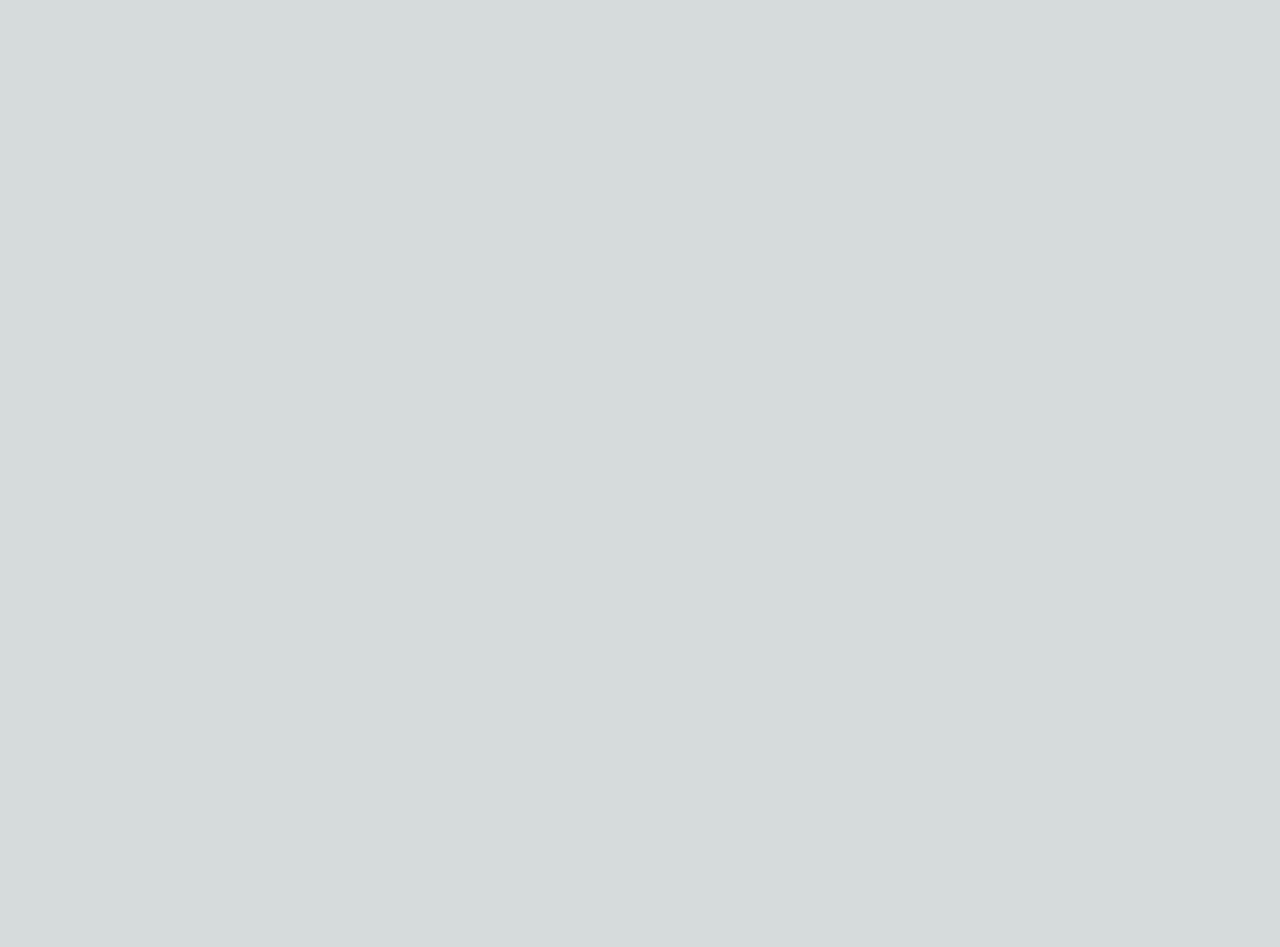
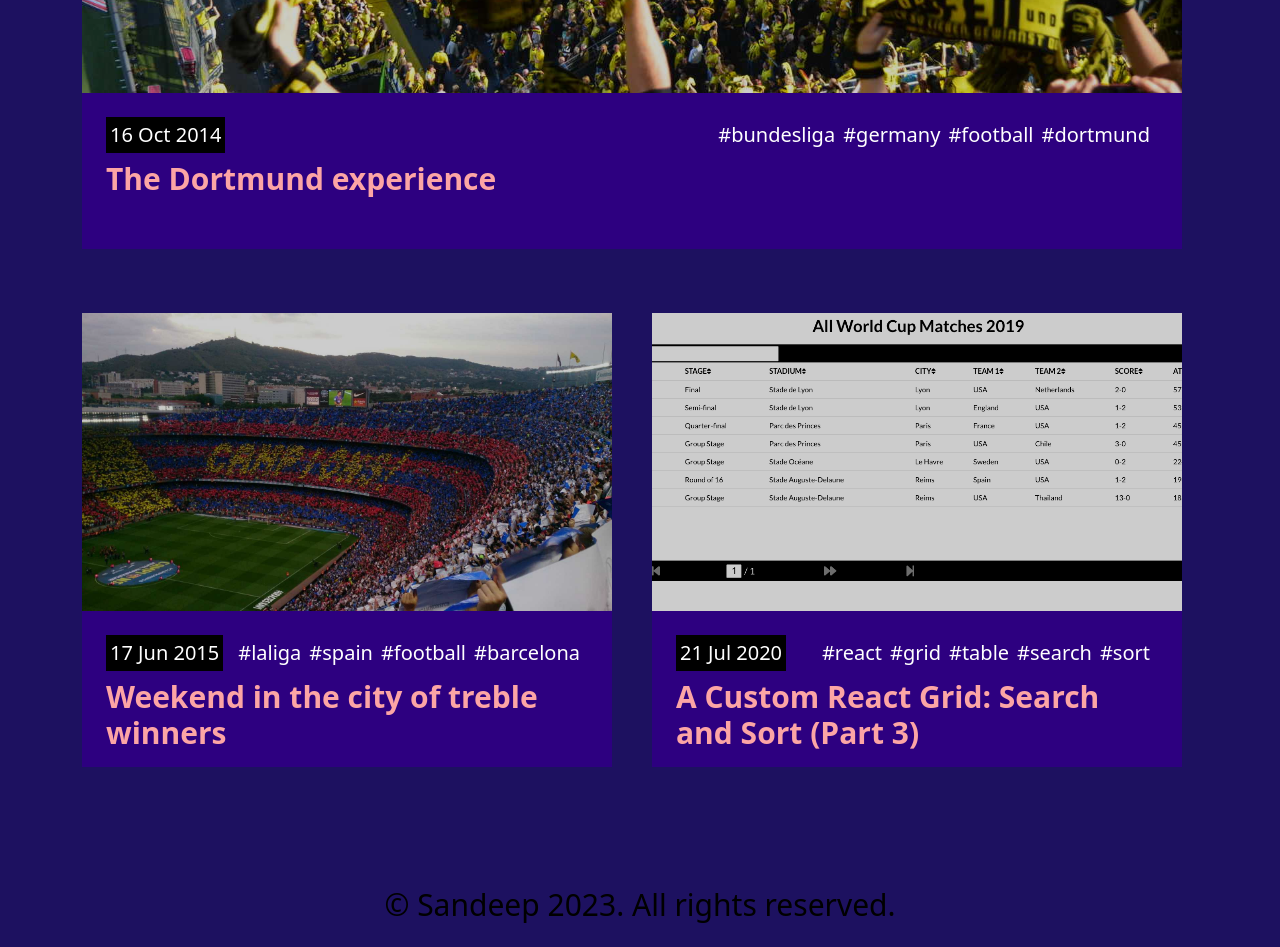
Before and after one commit to sandeepap11/profile-next, a Next.js app: page / in a window 1280 px wide. Shown: the part 1520-2467 px from the top of the page. Before the commit the page ends 800 px from the top, so only its background shows below. Built offline with nearby package versions, Linux system fonts and the light colour scheme.

Commit message:
featured blogs

```diff
--- a/src/pages/components/Home.js
+++ b/src/pages/components/Home.js
@@ -1,8 +1,26 @@
 import { Col, Container, Row } from "react-bootstrap";
+import Link from "next/link";
 import MainLayout from "../layouts/MainLayout";
 import { ITEM_TYPES, HOME_CONFIG } from "../../utils/HomeConfig";
+import { formatDate } from "../../utils/Methods";
 
-const Home = () => {
+const defaultThumbnail = "serverUrlPlaceHolder/images/blog/default.jpg";
+
+const Home = ({ allPostsData }) => {
+  let featuredPosts = [];
+  const featuredPostConfig = HOME_CONFIG.find(
+    (config) => config.type === ITEM_TYPES.FEATURED
+  ).items.sort((itemA, itemB) => itemA.order - itemB.order);
+
+  for (let postConfigItem of featuredPostConfig) {
+    const postItem = allPostsData.find((post) => post.id === postConfigItem.id);
+    featuredPosts.push({
+      ...postItem,
+      size: postConfigItem.size,
+      category: postConfigItem.category,
+    });
+  }
+
   return (
     <MainLayout>
       {HOME_CONFIG.sort(
@@ -25,14 +43,66 @@ const Home = () => {
               </video>
             </div>
           ) : config.type === ITEM_TYPES.FEATURED ? (
-            <div></div>
+            <Container className="pt-16 pb-8">
+              <h2 className="text-6xl pt-4 pb-8 font-thin">{config.header}</h2>
+              <Row>
+                {featuredPosts.map(
+                  ({ id, title, date, thumbnail, tags, size, category }) => (
+                    <Col md={6} xl={size === "L" ? 12 : 6} key={id}>
+                      <div className="pr-4 pb-16 h-full">
+                        <div className="flex flex-col justify-between h-full">
+                          <div className="h-100 relative">
+                            <Link
+                              href={`/${category.toLowerCase()}/${id}`}
+                              className="hover:text-white h-100"
+                            >
+                              <div className="absolute h-100 w-100 z-1 bg-[rgba(0,0,0,0.2)] hover:bg-transparent" />
+                              <img
+                                className="h-100 object-cover"
+                                src={(thumbnail || defaultThumbnail).replace(
+                                  "serverUrlPlaceHolder",
+                                  process.env.SERVER_URL
+                                )}
+                                alt={title + " thumbnail"}
+                              />
+                            </Link>
+                          </div>
+                          <div className="bg-[#2d0080] p-4">
+                            <div className="pb-2 flex justify-between items-center">
+                              <p className="text-xl text-white bg-black p-1">
+                                {formatDate(date)}
+                              </p>
+                              <div className="tags ">
+                                {tags.map((tag) => (
+                                  <Link
+                                    key={tag}
+                                    href={`/${category.toLowerCase()}?tag=${tag}`}
+                                    className="text-white hover:underline pr-2 text-xl"
+                                  >
+                                    #{tag}
+                                  </Link>
+                                ))}
+                              </div>
+                            </div>
+                            <h3 className="text-3xl h-16">
+                              <Link
+                                href={`/${category.toLowerCase()}/${id}`}
+                                className="text-red-300 font-bold hover:text-yellow-500 h-100"
+                              >
+                                {title}{" "}
+                              </Link>
+                            </h3>
+                          </div>
+                        </div>
+                      </div>
+                    </Col>
+                  )
+                )}
+              </Row>
+            </Container>
           ) : null}
         </div>
       ))}
-
-      <Container>
-        <Row className="items-center justify-center"></Row>
-      </Container>
     </MainLayout>
   );
 };
--- a/src/pages/index.js
+++ b/src/pages/index.js
@@ -1,9 +1,20 @@
+import { getSortedPostsData as getTravelPostsData } from "../../lib/travelPosts";
+import { getSortedPostsData as getBlogPostsData } from "../../lib/blogPosts";
 import Home from "./components/Home";
 
-export default function HomePage() {
+export async function getStaticProps() {
+  const allPostsData = getTravelPostsData().concat(getBlogPostsData());
+  return {
+    props: {
+      allPostsData,
+    },
+  };
+}
+
+export default function HomePage({ allPostsData }) {
   return (
     <div>
-      <Home />
+      <Home allPostsData={allPostsData} />
     </div>
   );
 }
--- a/src/pages/layouts/Footer.js
+++ b/src/pages/layouts/Footer.js
@@ -5,7 +5,9 @@ const Footer = () => {
   return (
     <Container className="sticky z-1 bottom-0 top-full text-center p-4">
       <Row>
-        <div>© Sandeep {new Date().getFullYear()}. All rights reserved.</div>
+        <p className="text-3xl font-thin">
+          © Sandeep {new Date().getFullYear()}. All rights reserved.
+        </p>
       </Row>
     </Container>
   );
--- a/src/utils/HomeConfig.js
+++ b/src/utils/HomeConfig.js
@@ -16,27 +16,25 @@ export const HOME_CONFIG = [
     order: 2,
     type: ITEM_TYPES.FEATURED,
     length: 3,
+    header: "Featured Blogs",
     items: [
       {
-        id: 1,
+        id: "dortmund",
         order: 1,
         size: "L",
         category: "TRAVEL",
-        id: "dortmund",
       },
       {
-        id: 2,
+        id: "barcelona",
         order: 2,
         size: "S",
         category: "TRAVEL",
-        id: "barcelona",
       },
       {
-        id: 3,
+        id: "custom-grid-search-sort",
         order: 3,
         size: "S",
         category: "BLOG",
-        id: "custom-grid-search-sort",
       },
     ],
   },
```
